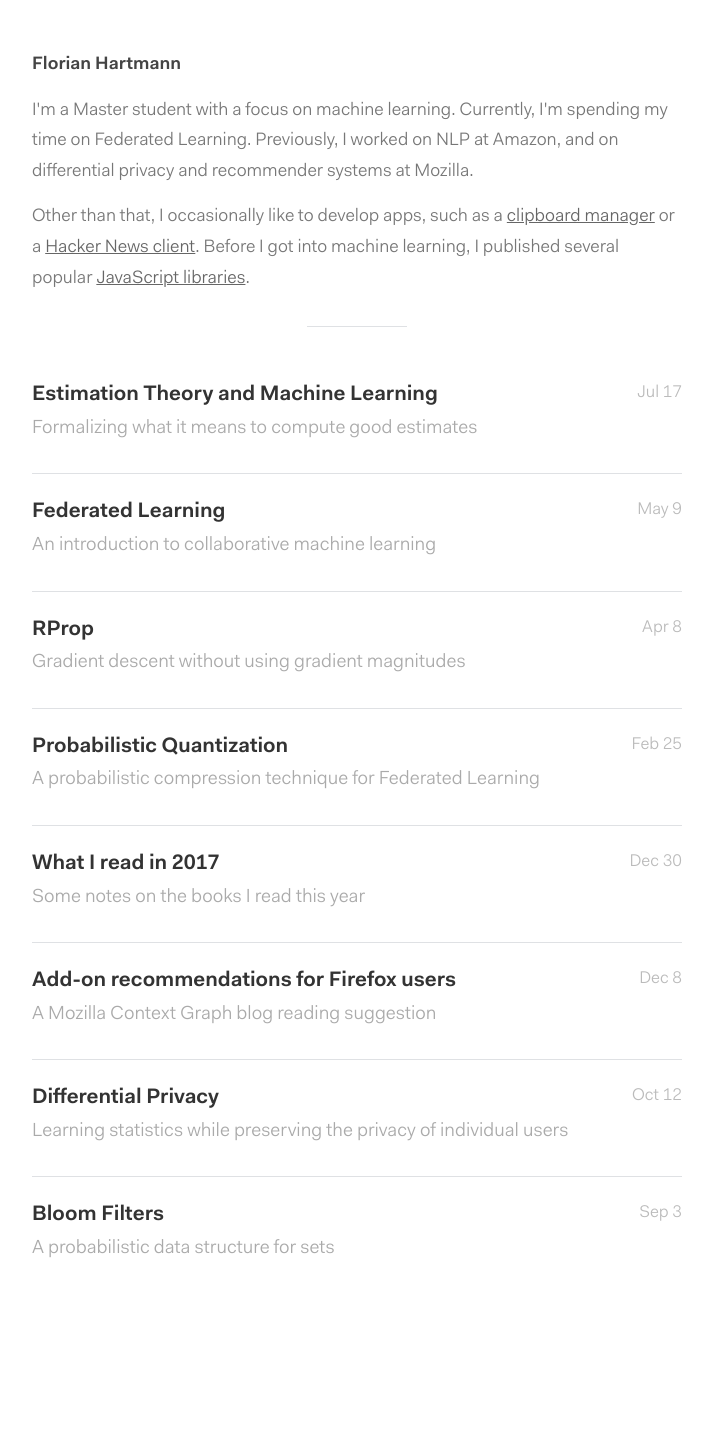
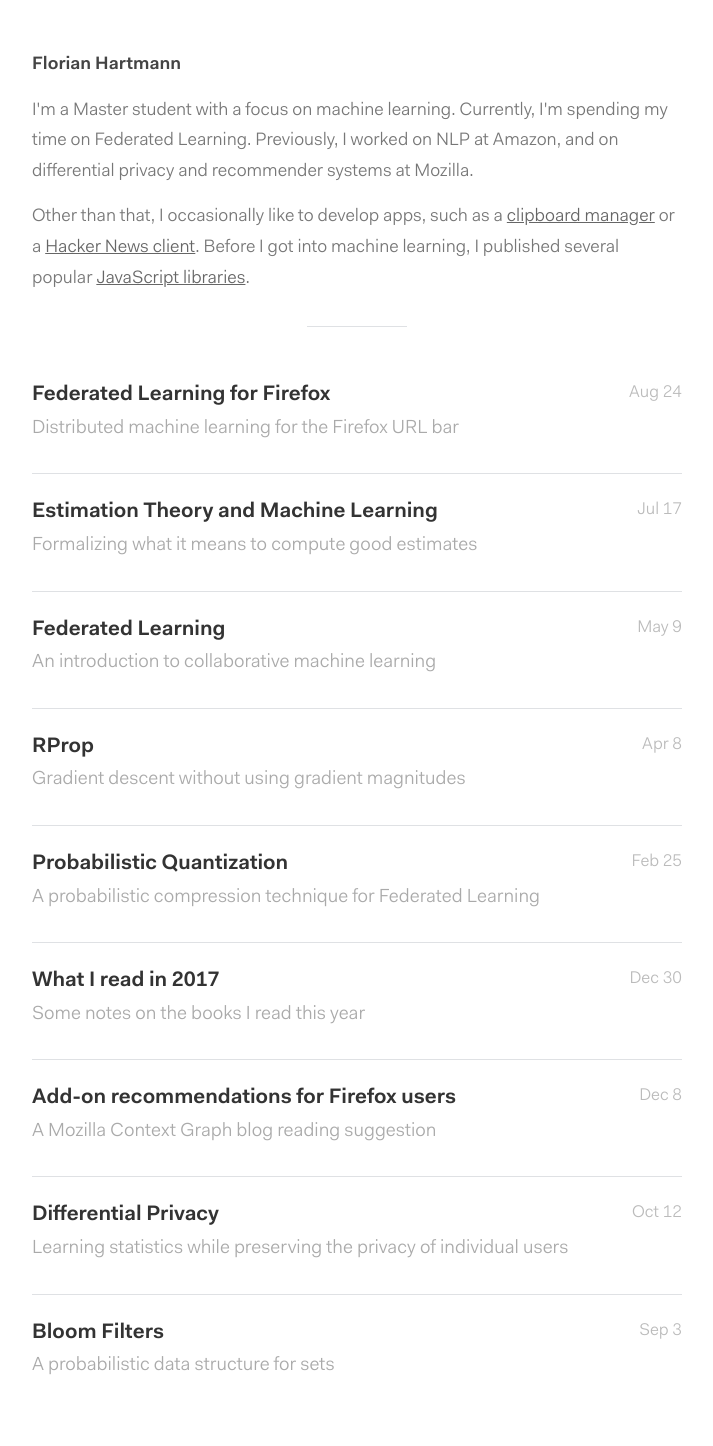
Before and after one commit to florian/florian.github.io, a Jekyll site: the page built from index.html, in a window 1280 px wide. Shown: the whole page, without its empty margins (283-996 px from the left). Built offline with Jekyll 4.4.1, drawn with Linux system fonts in a browser that asks for light colours; the list of posts is cut into pages by our own code; before the commit the page ends 1329 px from its top, so only the background shows below that; some of the changed lines change nothing that is shown.

Commit message:
Revise FL for Firefox according to Sunah's feedback

```diff
--- a/_config.yml
+++ b/_config.yml
@@ -2,8 +2,8 @@
 title: "Florian Hartmann"
 email:
 description: > # this means to ignore newlines until "baseurl:"
-# baseurl: "/beta/" # the subpath of your site, e.g. /blog/
-baseurl: "" # the subpath of your site, e.g. /blog/
+baseurl: "/beta/" # the subpath of your site, e.g. /blog/
+#baseurl: "" # the subpath of your site, e.g. /blog/
 url: "https://florian.github.io/" # the base hostname & protocol for your site
 github_username: florian
 
--- a/_drafts/2018-08-25-federated-learning-firefox.md
+++ b/_posts/2018-08-25-federated-learning-firefox.md
@@ -8,8 +8,14 @@
 
 <script src="https://cdnjs.cloudflare.com/ajax/libs/mathjax/2.7.0/MathJax.js?config=TeX-AMS-MML_HTMLorMML" type="text/javascript"></script>
 
-Large parts of machine learning nowadays are based on collecting a lot of data.
-This data is then put on a powerful server where the training is performed.
+*To improve the Firefox URL bar, we used Federated Learning, a new privacy-preserving machine learning technique.
+Our results show that the implemented optimization process worked well.
+This posts explains the decisions we made and shows the study results.
+Since Federated Learning is still a young technique, this is one of the very first implementations in a major software project.*
+
+---
+
+Most of machine learning nowadays is based on collecting a lot of data which is then put on a powerful server where the training is performed.
 If the data is considered private by people, using machine learning this way is not possible or a bad idea.
 The entirely opposite approach, a completely decentralized system where individual models are trained for each user locally, generally works badly.
 Individuals by themselves often do not have enough data to fit good models.
@@ -230,7 +236,7 @@
 
 All messages sent by clients are stored in a [Parquet](https://parquet.apache.org/) data store.
 Every 30 minutes, a [Spark](https://spark.apache.org/) MapReduce job reads the new updates and averages them.
-The average update is then given to an optimizer and applied to the update.
+The average update is then given to an optimizer and applied to the model.
 The resulting model is published to S3 and fetched by clients.
 
 ### Updating the Model
@@ -266,8 +272,9 @@
 - *control*: This group is solely for observational purposes. No behavior in the URL bar actually changes. We are just collecting statistics for comparison to treatment
 - *control-no-decay*: Firefox decays frecency scores over time. Our treatment group loses this effect because we are recomputing scores every 30 minutes. To check if the decay is actually useful, this group has no decay effect but uses the same original algorithm otherwise
 
-The study was shipped to 25% of Firefox Beta.
-60% of these users were assigned to the treatment group, while the other 40% were split among the two control groups.
+The study was shipped to 25% of Firefox Beta users who had Telemetry enabled.
+As with all other SHIELD studies, only users with Telemetry enabled were eligible for enrollment.
+60% of the users in our study were assigned to the treatment group, while the other 40% were split among the two control groups.
 
 ### Metrics
 
@@ -291,7 +298,7 @@
 We were not entirely sure if both metrics could be improved.
 One theory for this was that maybe users always type a similar number of characters before choosing one of the suggestions.
 The alternative could also be possible, users always type until the first suggestion displayed is the one they were looking for.
-For this reason, we decided that for the third goal only of the metrics would need to be improved, while the other should not get much worse.
+For this reason, we decided that for the third goal only one of the metrics would need to be improved, while the other should not get much worse.
 The first goal meant that both metrics should not get significantly worse.
 
 ### Power Analysis
@@ -342,7 +349,7 @@
 After 40 iterations, less than one day of optimization, the loss of the treatment group is significantly below the loss of the control groups.
 The second goal of the study was thus reached.
 
-{% include img.html url="loss-smooth5.png" description="The reported loss over time" %}
+{% include img.html url="loss-smooth5.png" description="Rolling average of reported loss over the last 5 iterations" %}
 
 After the optimization process ended, an evaluation phase began to determine how well the new model works.
 This is equivalent to the testing phase in machine learning.
@@ -351,7 +358,7 @@
 On average, users in the treatment group type about half a character less to find what they are looking for.
 This is a strong improvement over both control groups.
 However, users in the treatment group also choose suggestions that were ranked slightly worse.
-Hypothesis testing determined that the changes in the treatment group were highly significant.
+Hypothesis testing determined that the changes in the treatment group were highly significant, with p-values being below 1e-75.
 
 | study variation  | mean characters typed | mean selected rank |
 |------------------|------------------|---------------|
@@ -371,7 +378,7 @@
 We consider goal 1 to be reached since at least one of the metrics improved.
 
 To learn from this experiment for further Federated Learning studies, we additionally analyzed all the update data later on.
-In retrospective, the Federated Learning protocol we used was too simple.
+In retrospect, the Federated Learning protocol we used was too simple.
 The plot below shows how Firefox beta activity in our study varies over time.
 The protocol could be improved by dynamically determining the iteration length depending on how many updates were sent to the server so far.
 This way, there would be no iterations with very few updates.
@@ -393,7 +400,7 @@
 
 ### Future Work
 
-There are still a lot of low-hanging fruits in this Federated Learning system.
+There is still a lot of low-hanging fruit in this Federated Learning system.
 For one, the protocol could be made much more sophisticated, as explained above.
 Furthermore, when trying to interpret the new weights, it seems like it would be a good idea to introduce additional weight constraints to make better use of the time buckets.
 
@@ -422,9 +429,11 @@
 
 This project would not have been possible without the help of many people:
 
-- [Sunah Suh](http://sunahsuh.com/), who planned out the project with me and helped to resolve many blockers along the way
-- [Arkadiusz Komarzewski](https://github.com/akkomar), who ported the Python optimizer to Scala and implemented the remaining server-side logic
-- [Drew Willcoxon](https://github.com/0c0w3) and [Rob Helmer](https://rhelmer.org/), who helped a lot with Firefox specific parts of the project
-- [Tim Smith](https://tds.xyz/), who provided most of the code for using the Mann-Whitney-U test and who together with [Ilana Segall](https://github.com/ilanasegall) answered many questions related to power analyses
+- [Sunah Suh](http://sunahsuh.com/) planned out the project with me and helped to resolve many blockers along the way
+- [Arkadiusz Komarzewski](https://github.com/akkomar) ported the Python optimizer to Scala and implemented the remaining server-side logic
+- [Drew Willcoxon](https://github.com/0c0w3) and [Rob Helmer](https://rhelmer.org/) helped a lot with Firefox specific parts of the project
+- [Tim Smith](https://tds.xyz/) provided most of the code for using the Mann-Whitney-U test and along with [Ilana Segall](https://github.com/ilanasegall) answered many questions related to power analyses
+- [Jeff Klukas](https://jeff.klukas.net) always had an open ear when I ran into problems and helped out when Sunah was on vacation
+- [Katie Parlante](https://github.com/kparlante) made it possible for me to return to Mozilla to work on this and was very open to my ideas for projects
 
-Thanks a lot for all your help!
+Thanks a lot for all your help and support!
```
Also changed, not shown: 11 other files.
